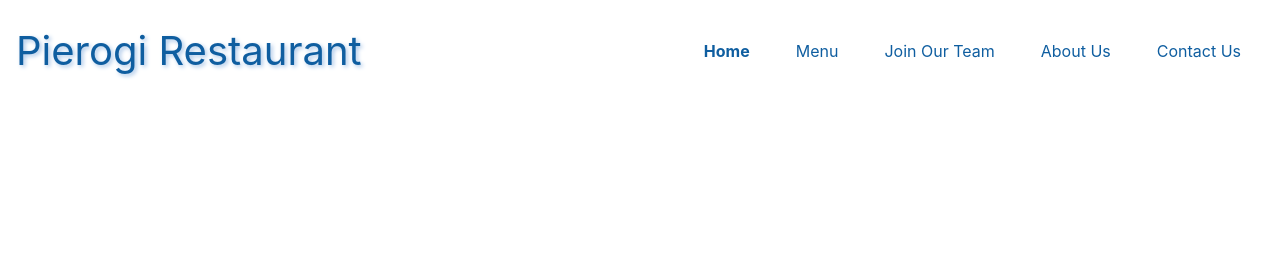
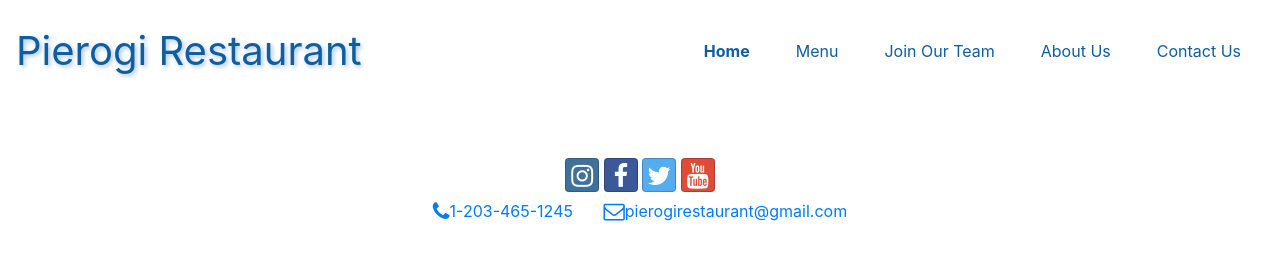
Before and after one commit to yuliyakf/Pierogi-Restaurant, a website: page ContactUs.html in a window 1280 px wide. Drawn offline with nearby package versions, Linux system fonts and the light colour scheme.

Commit message:
social buttons

```diff
--- a/ContactUs.html
+++ b/ContactUs.html
@@ -50,13 +50,33 @@
    </header>
 
 
-   <footer>
+   <footer class="site-footer">
+      <div class="container">
+         <div class="row">
+            <div class="col-sm-6 align-self-center offset-sm-3 social">
+               <a class="btn btn-social-icon btn-instagram" href="http//instagram.com/"><i
+                     class="fa fa-instagram"></i></a>
+               <a class="btn btn-social-icon btn-facebook" href="http//facebook.com/"><i class="fa fa-facebook"></i></a>
+               <a class="btn btn-social-icon btn-twitter" href="http//twitter.com/"><i class="fa fa-twitter"></i></a>
+               <a class="btn btn-social-icon btn-google" href="http//youtube.com/"><i class="fa fa-youtube"></i></a>
+            </div>
+
+            <div class="col-sm-6 offset-sm-3  social">
+               <a role="button" class="btn btn-link" href="tel:+12034651245"><i
+                     class="fa fa-phone fa-lg text-primary"></i>1-203-465-1245</a>
+               <a role="button" class="btn btn-link" href="mailto:pierogirestaurant@gmail.com"><i
+                     class="fa fa-envelope-o fa-lg text-primary"></i>pierogirestaurant@gmail.com</a>
+            </div>
+         </div>
+      </div>
+  </footer>
+
       <!-- jQuery must come first, then Popper.js, then the Bootstrap JavaScript plugins.-->
       <script src="node_modules/jquery/dist/jquery.slim.min.js"></script>
       <script src="node_modules/popper.js/dist/umd/popper.min.js"></script>
       <script src="node_modules/bootstrap/dist/js/bootstrap.min.js"></script>
       <script src="js/main.js"></script>
-   </footer>
+
 
 </body>
 
--- a/css/styles.css
+++ b/css/styles.css
@@ -41,7 +41,7 @@
    display: flex;
    justify-content: center;
    width: 100%;
-   height: 100vh;
+
 }
 
 h2 {
@@ -53,9 +53,17 @@ p {
 }
 .first {
    margin-bottom: 0;
-   padding: 30px;
+   padding: 10px 20px;
 }
 .theme {
    color: white;
    font-family: Calisto MT;
+   text-align: center;
 }
+
+.site-footer {
+   padding: 40px 0;
+}
+.social {
+   text-align: center;
+}
--- a/package.json
+++ b/package.json
@@ -14,6 +14,8 @@
   },
   "dependencies": {
     "bootstrap": "^4.5.2",
+    "bootstrap-social": "^5.1.1",
+    "font-awesome": "^4.7.0",
     "jquery": "^3.5.1",
     "popper.js": "^1.16.1"
   },
```
Also changed, not shown: AboutUs.html (+22 -2 lines), JoinOurTeam.html (+22 -2 lines), Menu.html (+22 -2 lines), index.html (+24 -24 lines), 1 other file.
